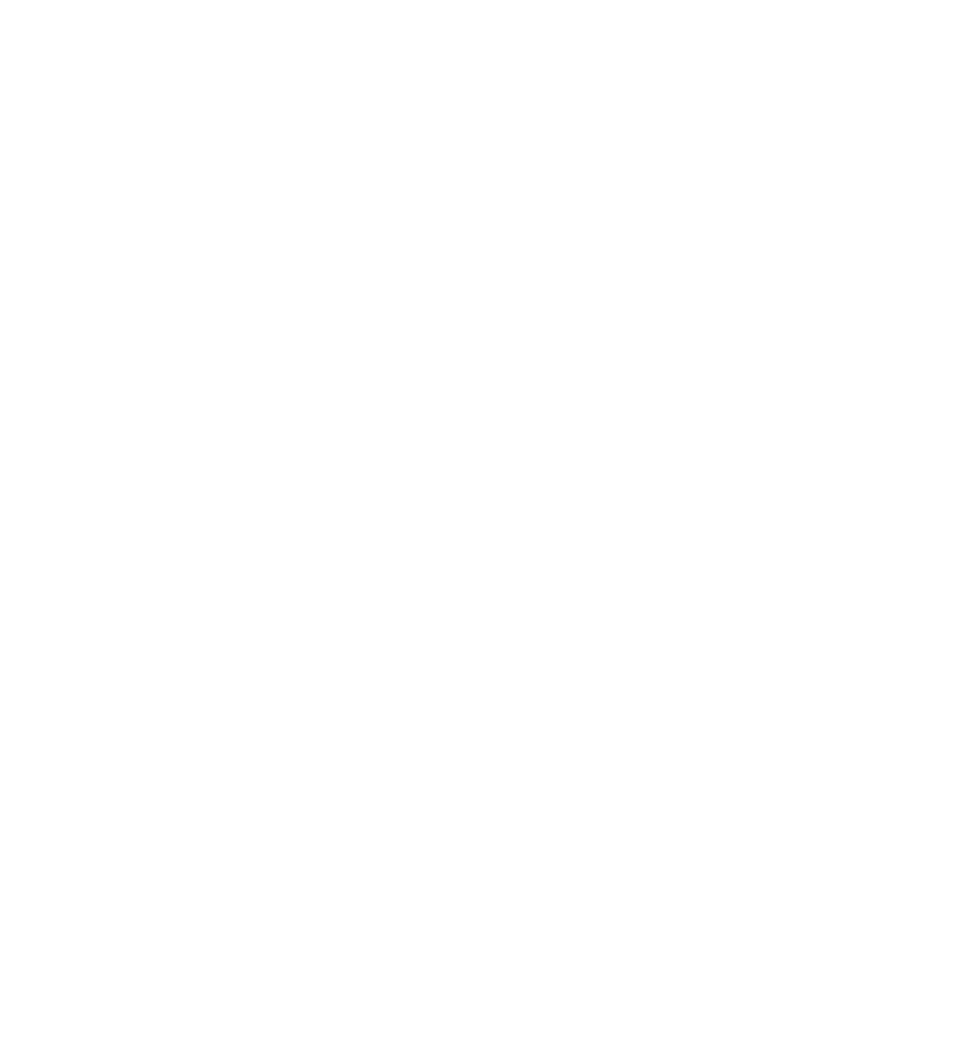
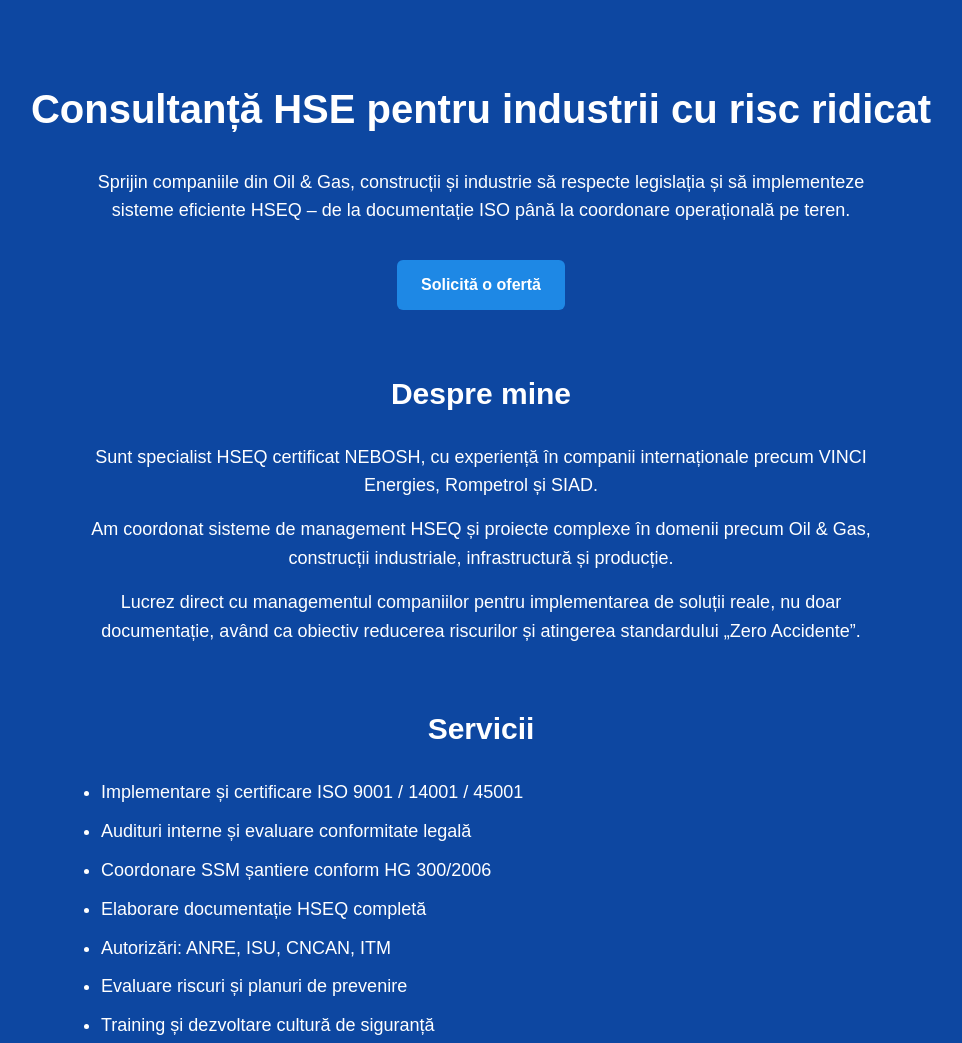
Before and after one commit to AlexandruBaroian/alseb-solution, a plain HTML site: page index.html in a window 1280 px wide. Shown: the top 1043 px of the page, without its empty margins (159-1121 px from the left). Before the commit the page ends 800 px from the top, so only its background shows below. Drawn offline with Linux system fonts and the light colour scheme.

Commit message:
Update index.html

```diff
--- a/index.html
+++ b/index.html
@@ -6,6 +6,37 @@
   <title>ALSEB Solution</title>
   <style>
     body {
+      font-family: Arial, sans-serif;
+      margin: 0;
+      background: #0d47a1;
+      color: white;
+      text-align: center;
+      padding: 50px 20px;
+      line-height: 1.6;
+    }
+    h1 { font-size: 40px; }
+    h2 { margin-top: 50px; font-size: 30px; }
+    p { font-size: 18px; max-width: 800px; margin: 15px auto; }
+    ul { max-width: 800px; margin: 20px auto; text-align: left; font-size: 18px; }
+    li { margin-bottom: 10px; }
+    a {
+      display: inline-block;
+      margin-top: 20px;
+      padding: 12px 24px;
+      background: #1e88e5;
+      color: white;
+      text-decoration: none;
+      border-radius: 6px;
+      font-weight: bold;
+    }
+    section {
+      margin-top: 60px;
+    }
+  </style>
+</head>
+
+<body>
+
   <h1>Consultanță HSE pentru industrii cu risc ridicat</h1>
 
   <p>
@@ -13,6 +44,7 @@ Sprijin companiile din Oil & Gas, construcții și industrie să respecte legisl
   </p>
 
   <a href="https://wa.me/40722407470">Solicită o ofertă</a>
+
   <section>
     <h2>Despre mine</h2>
 
@@ -28,13 +60,14 @@ Am coordonat sisteme de management HSEQ și proiecte complexe în domenii precum
       Lucrez direct cu managementul companiilor pentru implementarea de soluții reale, nu doar documentație, având ca obiectiv reducerea riscurilor și atingerea standardului „Zero Accidente”.
     </p>
   </section>
+
   <section>
     <h2>Servicii</h2>
 
     <ul>
       <li>Implementare și certificare ISO 9001 / 14001 / 45001</li>
       <li>Audituri interne și evaluare conformitate legală</li>
-<li>Coordonare SSM șantiere (HG 300/2006)</li>
+      <li>Coordonare SSM șantiere conform HG 300/2006</li>
       <li>Elaborare documentație HSEQ completă</li>
       <li>Autorizări: ANRE, ISU, CNCAN, ITM</li>
       <li>Evaluare riscuri și planuri de prevenire</li>
@@ -52,6 +85,5 @@ Te pot ajuta să implementezi rapid un sistem conform și eficient, adaptat comp
     <a href="https://wa.me/40722407470">Contactează-mă pe WhatsApp</a>
   </section>
 
-
 </body>
 </html>
```
Lines whose indentation alone changed are shown as unchanged.
